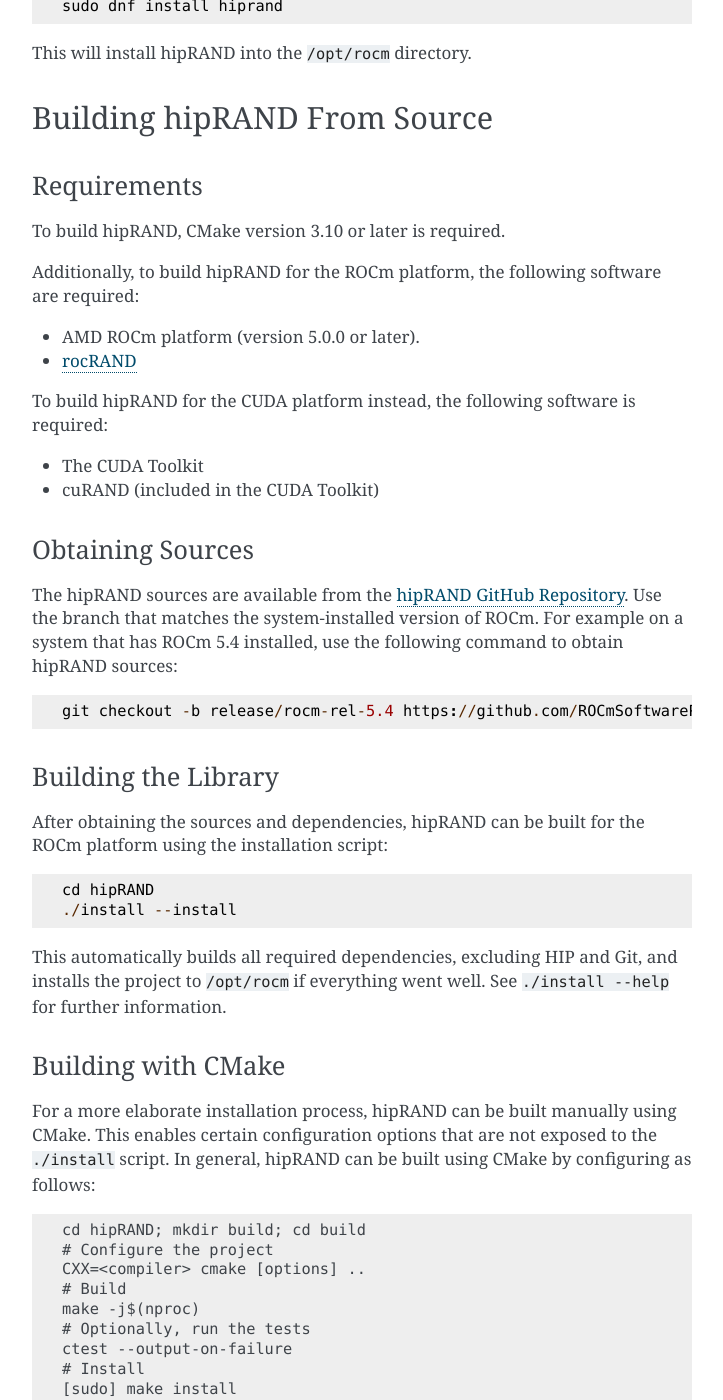
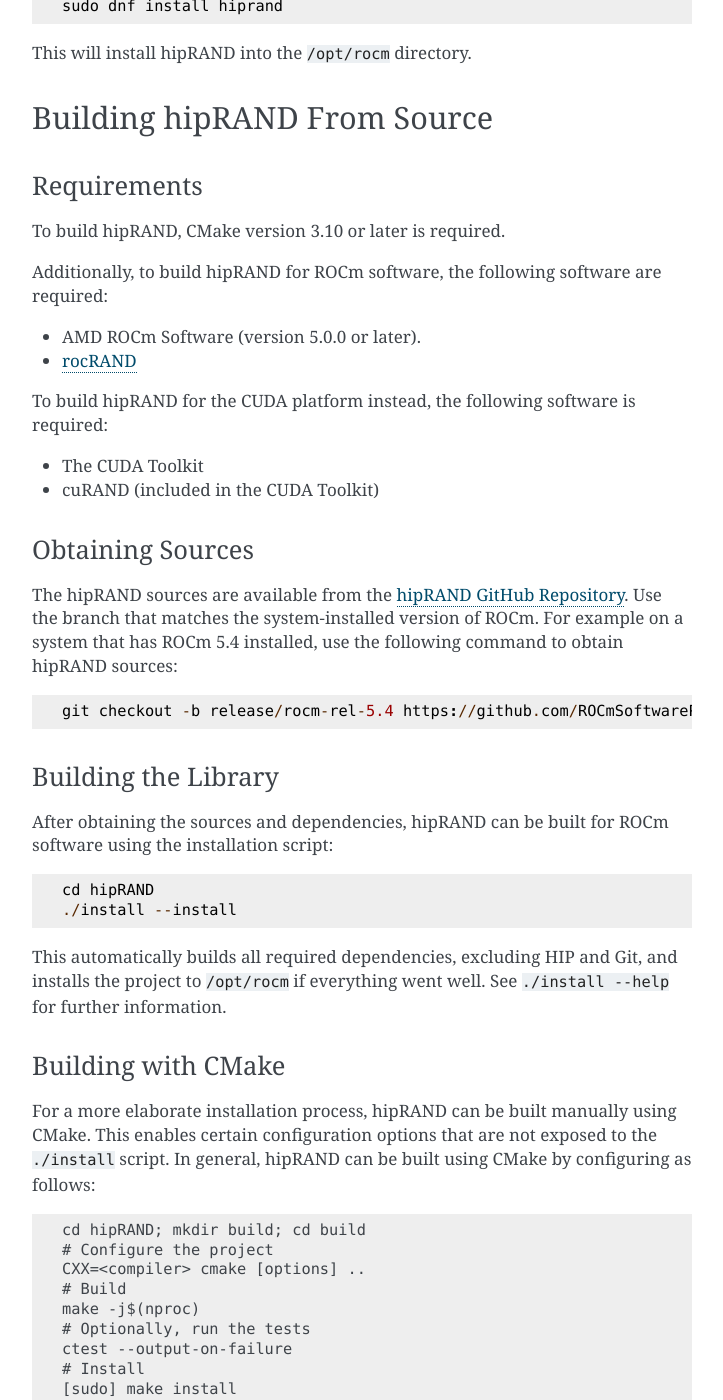
Before and after one commit to ROCm/hipRAND, a Sphinx documentation site: the page built from docs/installing.rst, in a window 1280 px wide and 1400 px high, scrolled down 682 px. Shown: the whole window, without its empty margins (388-1111 px from the left). Built offline with Sphinx 7.4.7, drawn with Linux system fonts in a browser that asks for light colours; some of the changed text lies outside the part shown.

Commit message:
update ROCm naming (#95)
[ROCm/hipRAND commit: 04f01252ea600af6ba2692570e8abc9b824fe9f7]

```diff
--- a/CMakeLists.txt
+++ b/CMakeLists.txt
@@ -112,7 +112,7 @@ if( CMAKE_CXX_COMPILER MATCHES ".*/hipcc$" )
     string(REGEX MATCH ".mcode\-object\-version" TARGET_ID_SUPPORT ${CXX_OUTPUT})
 endif()
 
-# Verify that hipcc or HIP-aware clang is used on ROCM platform
+# Verify that hipcc or HIP-aware clang is used on ROCM software
 # TODO: Fix VerifyCompiler for Windows
 if (NOT WIN32)
   include(cmake/VerifyCompiler.cmake)
--- a/docs/installing.rst
+++ b/docs/installing.rst
@@ -34,9 +34,9 @@ Requirements
 
 To build hipRAND, CMake version 3.10 or later is required.
 
-Additionally, to build hipRAND for the ROCm platform, the following software are required:
+Additionally, to build hipRAND for ROCm software, the following software are required:
 
-* AMD ROCm platform (version 5.0.0 or later).
+* AMD ROCm Software (version 5.0.0 or later).
 * `rocRAND <https://github.com/ROCmSoftwarePlatform/rocRAND.git>`_
 
 To build hipRAND for the CUDA platform instead, the following software is required:
@@ -54,7 +54,7 @@ The hipRAND sources are available from the `hipRAND GitHub Repository <https://g
 Building the Library
 ^^^^^^^^^^^^^^^^^^^^
 
-After obtaining the sources and dependencies, hipRAND can be built for the ROCm platform using the installation script::
+After obtaining the sources and dependencies, hipRAND can be built for ROCm software using the installation script::
 
     cd hipRAND
     ./install --install
@@ -76,7 +76,7 @@ For a more elaborate installation process, hipRAND can be built manually using C
     # Install
     [sudo] make install
 
-Where ``<compiler>>`` should be set to ``hipcc`` on a ROCm platform, or to a regular C++ compiler such as ``g++`` on a CUDA platform.
+Where ``<compiler>>`` should be set to ``hipcc`` on ROCm software, or to a regular C++ compiler such as ``g++`` on a CUDA platform.
 
 * ``BUILD_WITH_LIB`` controls whether to build hipRAND with the rocRAND or cuRAND backend. If set to ``CUDA``, hipRAND will be built using the cuRAND backend. Otherwise, the rocRAND backend will be used.
 * ``BUILD_FORTRAN_WRAPPER`` controls whether to build the Fortran wrapper. Defaults to ``OFF``.
```
Also changed, not shown: README.md (+1 -1 lines), 3 other files.
